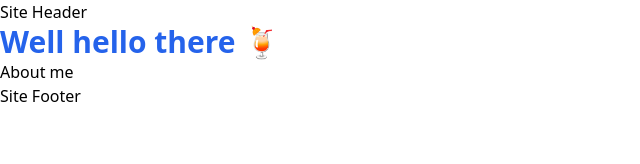
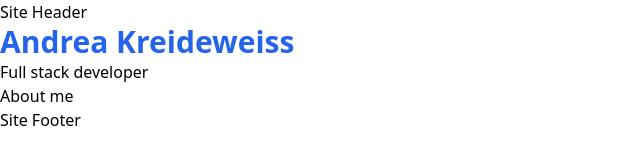
Before and after one commit to pinefoambath/gatsby-portfolio, a Gatsby site: page / in a window 1280 px wide. Shown: the whole page, without its empty margins (0-640 px from the left). Built offline with nearby package versions, Linux system fonts and the light colour scheme; Gatsby itself is replaced by a stand-in of ours.

Commit message:
Use metadata for index page

```diff
--- a/src/pages/index.js
+++ b/src/pages/index.js
@@ -1,16 +1,37 @@
 import React from "react";
-import { Link } from "gatsby";
+import { Link, graphql } from "gatsby";
 import Layout from "../components/layout/Layout";
 
-const Index = () => {
+export default function Index({ data }) {
+  const {
+    site: {
+      siteMetadata: { name, role },
+    },
+  } = data;
+
   return (
     <Layout>
-    <div>
-      <h1>Well hello there 🍹</h1>
-      <Link to="/about">About me</Link>
-    </div>
+      <div className="max-w-5xl mx-auto py-16 lg:py-24">
+        <h1 className="text-4xl md:text-6xl font-bold text-black pb-4">
+          {name}
+        </h1>
+        <p className="mb-4">{role}</p>
+        <Link to="/about" className="btn">
+          About me
+        </Link>
+      </div>
     </Layout>
-  )
+  );
 }
 
-export default Index;
+export const query = graphql`
+{
+  site {
+    siteMetadata {
+      name
+      role
+    }
+  }
+}
+
+`;
```
